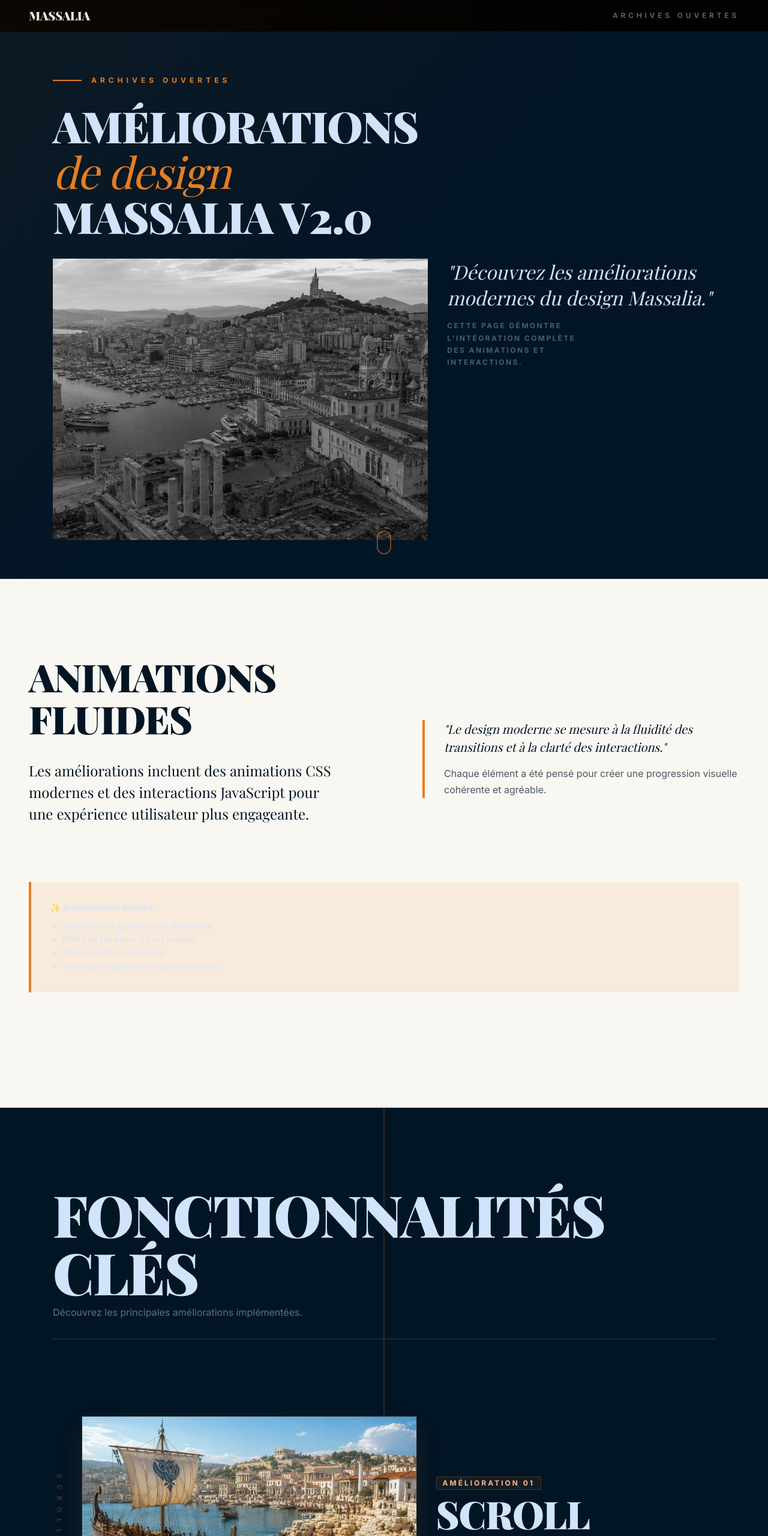
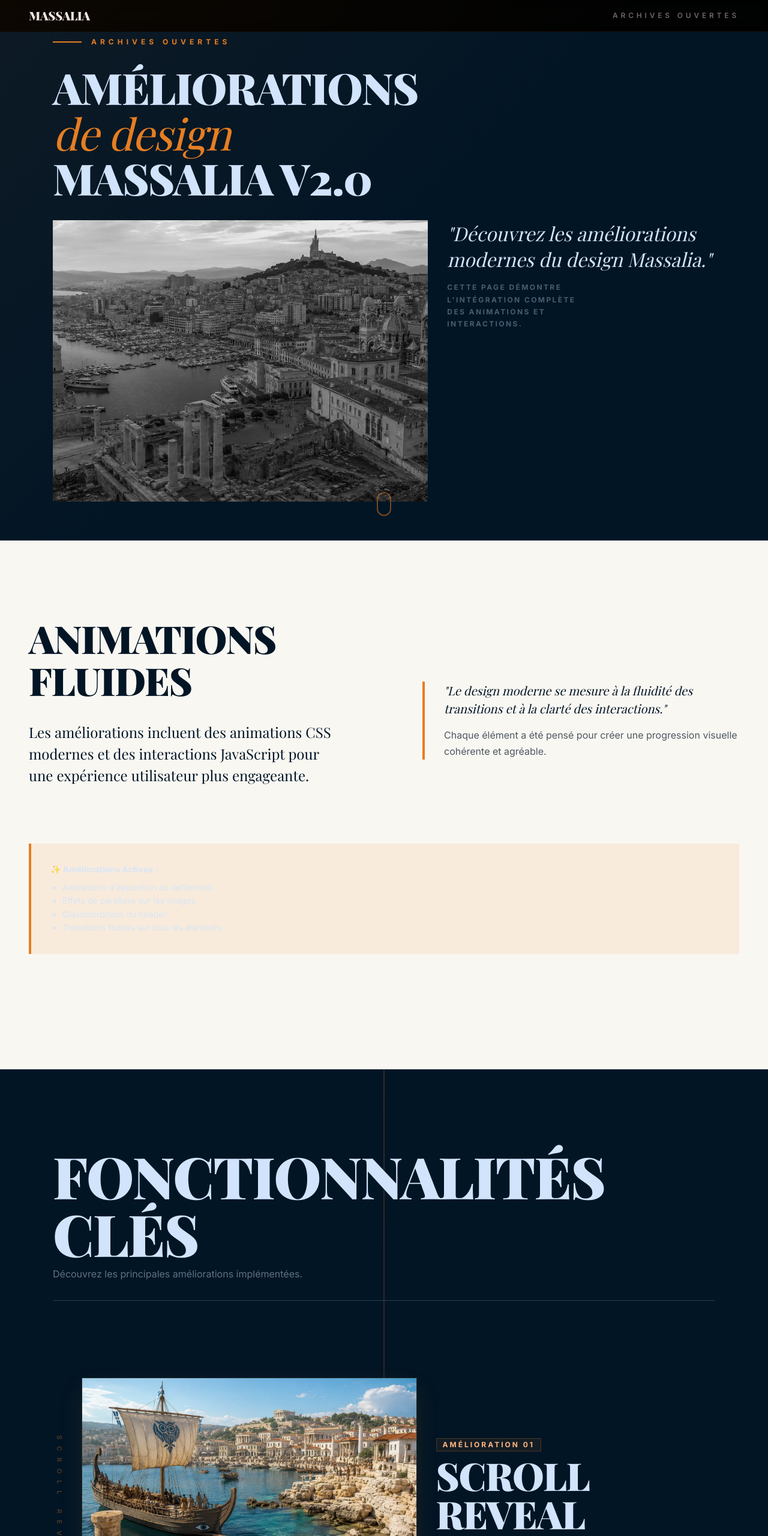
Before and after one commit to musashi777/massalia, a website: page INTEGRATION_EXAMPLE.html in a window 1280 px wide. Shown: the top 2560 px of the page at 60% size. Drawn offline with nearby package versions, Linux system fonts and the light colour scheme; a web font is replaced by a local one.

Commit message:
fix(css): reduce vertical space of images to improve scroll UX

```diff
--- a/assets/css/style.css
+++ b/assets/css/style.css
@@ -136,8 +136,8 @@ h1,h2,h3,h4 {
 
 /* ---- Hero Poster ---- */
 .hero-poster {
-  min-height: 100svh; display: flex; flex-direction: column; justify-content: flex-end;
-  padding-top: var(--sp-xl); padding-bottom: var(--sp-lg); overflow: hidden; position: relative;
+  min-height: 80vh; display: flex; flex-direction: column; justify-content: flex-end;
+  padding-top: var(--sp-lg); padding-bottom: var(--sp-lg); overflow: hidden; position: relative;
 }
 .hero-poster__inner { padding: 0 var(--sp-margin); max-width: var(--max-w); margin: 0 auto; width: 100%; position: relative; z-index: 2; }
 
@@ -222,6 +222,8 @@ h1,h2,h3,h4 {
   position: relative;
   overflow: hidden;
   border: 1px solid rgba(212, 175, 55, 0.15);
+  aspect-ratio: 4/3;
+  max-height: 450px;
   transition: border-color 0.4s var(--ease);
 }
 .strate-article:hover .strate-article__img {
@@ -337,7 +339,7 @@ h1,h2,h3,h4 {
 .page-lede { font: italic 400 clamp(1.1rem, 2vw, 1.4rem)/1.55 var(--font-serif); text-transform: none; letter-spacing: 0; color: rgba(209,228,251,0.6); max-width: 52ch; }
 
 /* ---- Hero Media (article pages) ---- */
-.hero-media { max-height: 60vh; max-width: var(--max-w); margin: 0 auto; overflow: hidden; position: relative; }
+.hero-media { max-height: 45vh; max-width: var(--max-w); margin: 0 auto; overflow: hidden; position: relative; }
 .hero-media picture { display: contents; }
 .hero-media img { width: 100%; height: 100%; object-fit: cover; }
 .hero-media__caption { position: absolute; bottom: 0; left: 0; right: 0; padding: var(--sp-sm) var(--sp-margin); background: linear-gradient(transparent, rgba(2,21,37,0.85)); font: 700 11px/1 var(--font-sans); letter-spacing: 0.15em; text-transform: uppercase; color: rgba(209,228,251,0.5); }
```
